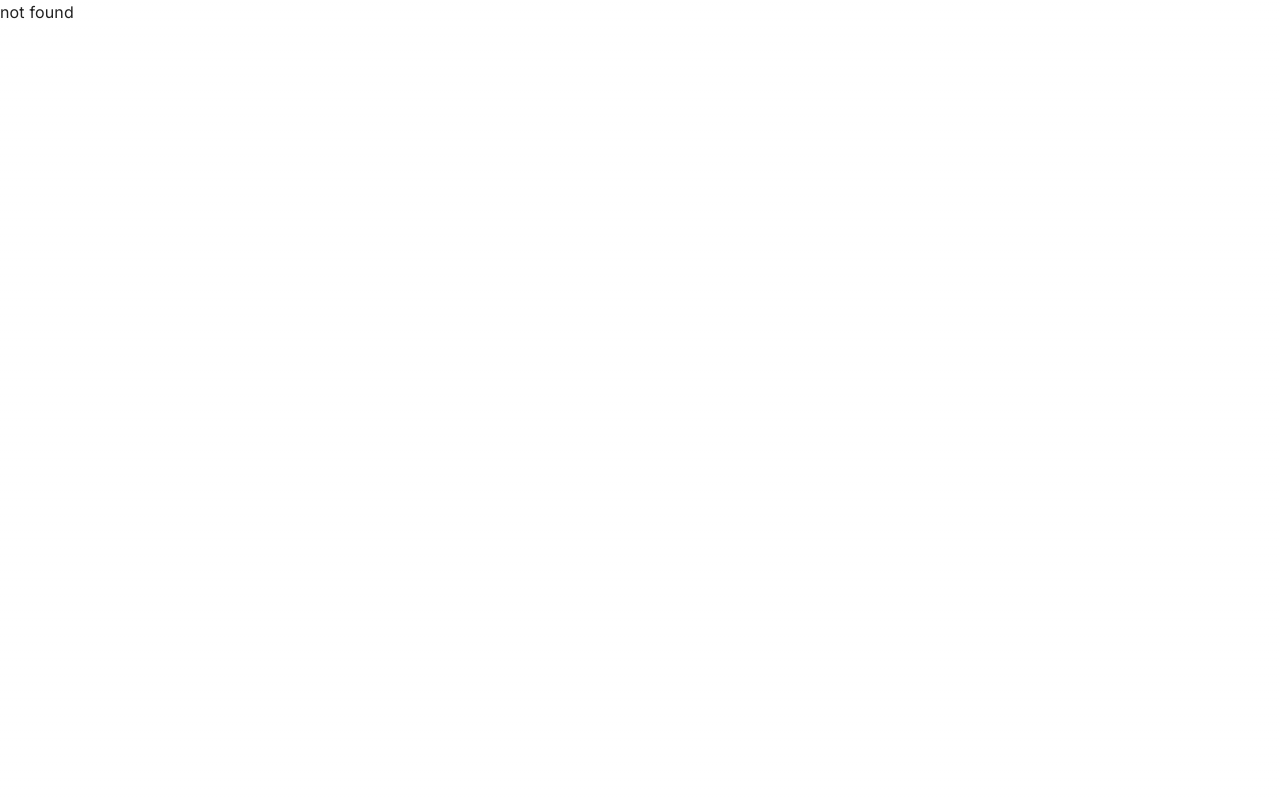
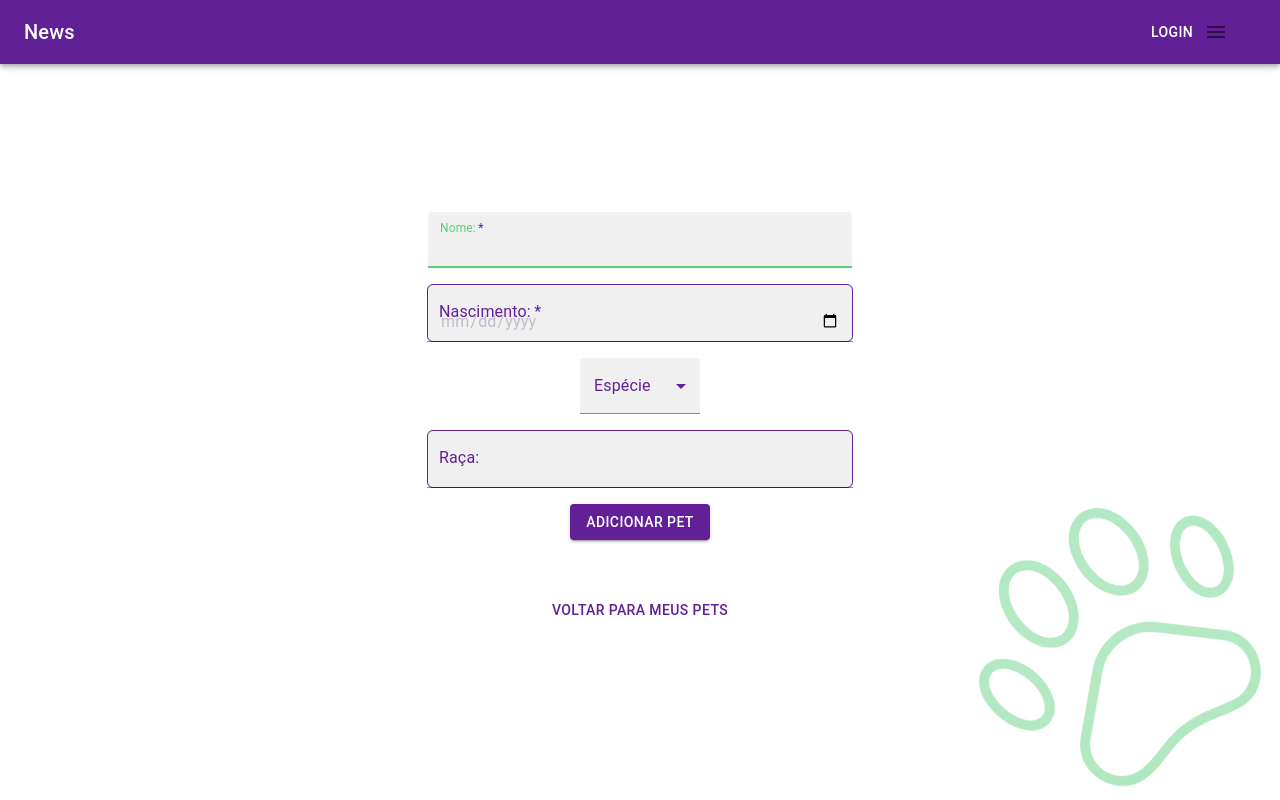
Before and after one commit to ClaraMeirelles/app-pet-front, a Next.js app in the folder pet-app/: page /cadastro-pet in a window 1280 px wide. Before the commit this address had no page. Built offline with nearby package versions, Linux system fonts and the light colour scheme.

Commit message:
criação da página de cadastro pet

```diff
--- /dev/null
+++ b/pet-app/app/cadastro-pet/page.js
@@ -0,0 +1,67 @@
+"use client";
+import React, { useEffect, useState } from 'react'
+import { StyledSignup, StyledPage, StyledForm } from '../../ui/StyledPetRegistration/styled';
+import { Button, FormControl, InputLabel, MenuItem, Select, TextField } from '@mui/material';
+import Header from "../../components/Header/Header";
+import SecondaryButton from '../../ui/Buttons/SecondaryButton/SecondaryButton';
+import { useForm } from '../../hooks/useForm';
+
+export default function Signup() {
+  const [theme, setTheme] = useState('dark'); // Pode ser 'light' ou 'dark'
+  const [form, setForm] = useForm({
+    name: "",
+    dateOfBirth: "",
+    species: "",
+    breed: "",
+    other: ""
+  })
+
+  useEffect(() => {
+    const prefersDarkMode = window.matchMedia('(prefers-color-scheme: dark)').matches;
+    setTheme(prefersDarkMode ? 'dark' : 'light');
+  }, []);
+  const submitForm = (e) => {
+    e.preventDefault()
+    let formSubmit = { ...form }
+    if (form.species == "other") {
+      console.log("entrou")
+      formSubmit.species = formSubmit.other
+    }
+    console.log('Submit', formSubmit)
+  }
+  return (
+    <StyledPage theme={theme}>
+      <Header />
+      <StyledSignup theme={theme}>
+        <StyledForm onSubmit={submitForm} theme={theme}>
+          <TextField color="secondary" variant="filled" value={form.name} onChange={setForm} name="name" type="text" label={"Nome:"} required autoFocus />
+          <TextField color="secondary" variant="filled" value={form.dateOfBirth} onChange={setForm} name="dateOfBirth" type="date" label={"Nascimento:"} required />
+          <FormControl sx={{ minWidth: 120 }} >
+            <InputLabel id="demo-simple-select-label" >Espécie</InputLabel>
+            <Select
+              value={form.species}
+              label="Espécie"
+              onChange={setForm}
+              name={"species"}
+              color='secondary'
+              variant="filled"
+              required
+            >
+              <MenuItem value={"cat"}>Gato</MenuItem>
+              <MenuItem value={"dog"}>Cachorro</MenuItem>
+              <MenuItem value={"other"}>Outro</MenuItem>
+            </Select>
+          </FormControl>
+          {form.species === "other" &&
+            <TextField color="secondary" variant="filled" value={form.other} onChange={setForm} name="other" type="text" label={"Digite a espécie:"} required autoFocus />
+          }
+          <TextField color="secondary" variant="filled" value={form.breed} onChange={setForm} name="breed" type="text" label={"Raça:"} />
+          <Button type="submit" variant='contained' >Adicionar Pet</Button>
+          <a href="../login" >
+            <SecondaryButton title="Voltar para meus pets" />
+          </a>
+        </StyledForm>
+      </StyledSignup>
+    </StyledPage>
+  )
+}
--- /dev/null
+++ b/pet-app/ui/StyledPetRegistration/styled.js
@@ -0,0 +1,65 @@
+import styled from "styled-components";
+export const StyledPage = styled.main`
+  height: 100vh;
+  width: 100vw;
+  display: flex;
+  flex-direction: column;
+  color:${(props) => props.theme === "light" ? "#171618" : "#f4eefa"};
+  background-color:${(props) => props.theme === "light" ? "white" : "#171618"};
+`
+export const StyledSignup = styled.section`
+  display: flex;
+  flex-direction: column;
+  gap: 16px;
+  padding: 16px;
+  flex-grow: 1;
+  align-items: center;
+  justify-content: space-evenly;
+  display: flex;
+  flex-direction: column;
+  gap: 16px;
+  padding: 16px;
+  flex-grow: 1;
+  align-items: center;
+  justify-content: space-evenly;
+  background-image: url('/img/paws-bg.png');
+  background-repeat: no-repeat;
+  background-size: 100px;
+  background-size: 30%;
+  background-position-x: 140%;
+  background-position-y: 115%;
+
+  @media screen and (min-device-width: 750px) {
+    background-position: right bottom;
+    background-size: 25%;
+    font-size:4rem;
+
+  }
+`
+
+export const StyledForm = styled.form`
+   display: flex;
+  flex-direction: column;
+  gap:16px;
+  display: flex;
+  flex-direction: column;
+  align-items:center;
+  gap:16px;
+
+  border-radius:16px;
+  padding: 16px;
+  div{
+    *{
+    color: #612096;
+  }}
+  input, select{
+    color: #c1bac7;
+    width: 70vw;
+    max-width: 400px;
+    border: 1px solid #612096;
+    border-radius:6px;
+    &:focus{
+      border: 0;
+    }
+  }
+`
```
